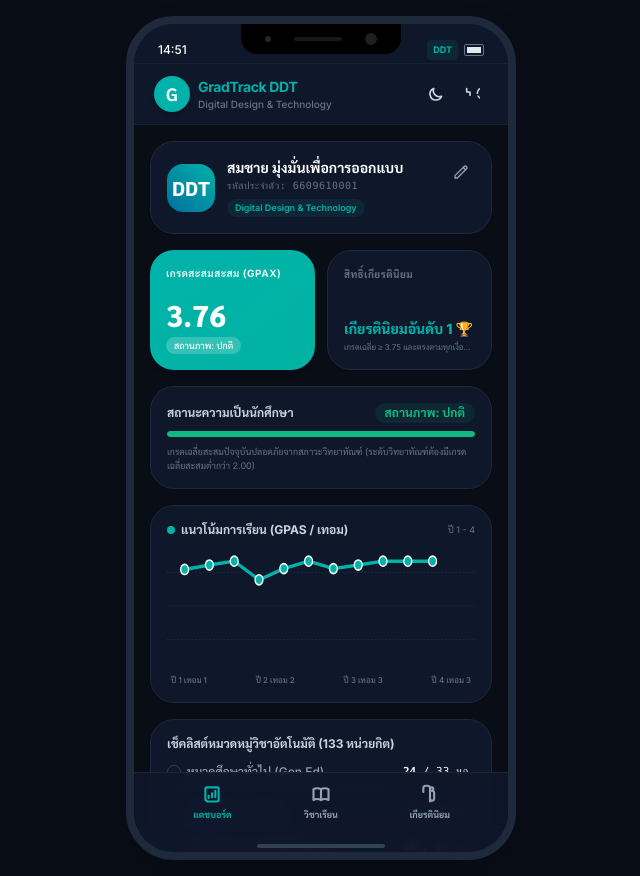
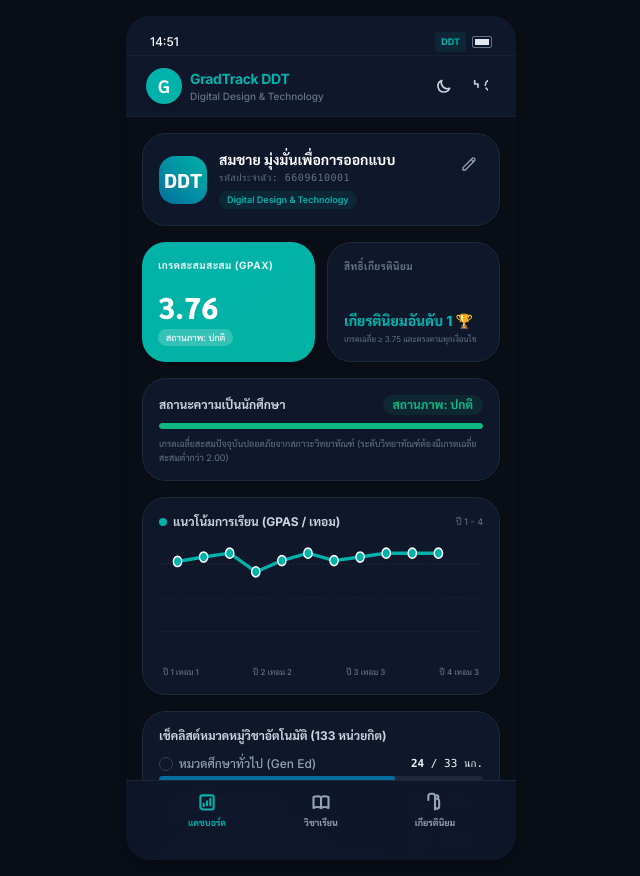
Before and after one commit to c2sunday/Grade-Track-CDTI, a plain HTML site: page index.html in a window 1280 px wide. Shown: the whole page, without its empty margins (319-959 px from the left). Drawn offline with nearby package versions, Linux system fonts and the light colour scheme; a web font is replaced by a local one.

Commit message:
Refactor iPhone 13 frame and clean up HTML
Updated iPhone 13 frame simulation to a clean container design and removed unnecessary elements.

```diff
--- a/index.html
+++ b/index.html
@@ -65,15 +65,8 @@
 </head>
 <body class="bg-slate-100 dark:bg-brand-darkBg text-slate-900 dark:text-slate-100 flex justify-center items-center min-h-screen p-0 sm:p-4 transition-colors duration-300">
 
-  <!-- iPhone 13 Pro Frame Simulation -->
-  <div class="relative w-full max-w-[390px] h-screen sm:h-[844px] bg-white dark:bg-slate-900 sm:rounded-[48px] shadow-2xl overflow-hidden flex flex-col border-0 sm:border-[8px] border-slate-200 dark:border-slate-800 transition-colors duration-300">
-
-    <!-- iPhone 13 Notch -->
-    <div class="absolute top-0 left-1/2 -translate-x-1/2 w-40 h-[30px] bg-black rounded-b-2xl z-50 flex items-center justify-between px-6 pointer-events-none hidden sm:flex">
-      <div class="w-1.5 h-1.5 bg-zinc-800 rounded-full"></div>
-      <div class="w-12 h-1 bg-zinc-900 rounded-full"></div>
-      <div class="w-3 h-3 bg-zinc-800/80 rounded-full"></div>
-    </div>
+  <!-- iPhone 13 Size Clean Container (Bezel & Notch Removed) -->
+  <div class="relative w-full max-w-[390px] h-screen sm:h-[844px] bg-white dark:bg-slate-900 sm:rounded-3xl shadow-xl overflow-hidden flex flex-col transition-colors duration-300">
 
     <!-- PWA Top Custom Status Bar -->
     <div class="h-10 px-6 pt-3 flex justify-between items-center text-xs font-semibold select-none z-40 shrink-0 bg-white dark:bg-slate-900 border-b border-slate-100 dark:border-slate-800/60">
@@ -413,9 +406,6 @@
         <span class="text-[9px] font-bold">เกียรตินิยม</span>
       </button>
     </nav>
-
-    <!-- iOS Home Indicator Overlay -->
-    <div class="absolute bottom-1 left-1/2 -translate-x-1/2 w-32 h-1 bg-slate-300 dark:bg-slate-700 rounded-full z-50"></div>
 
   </div>
 
```
